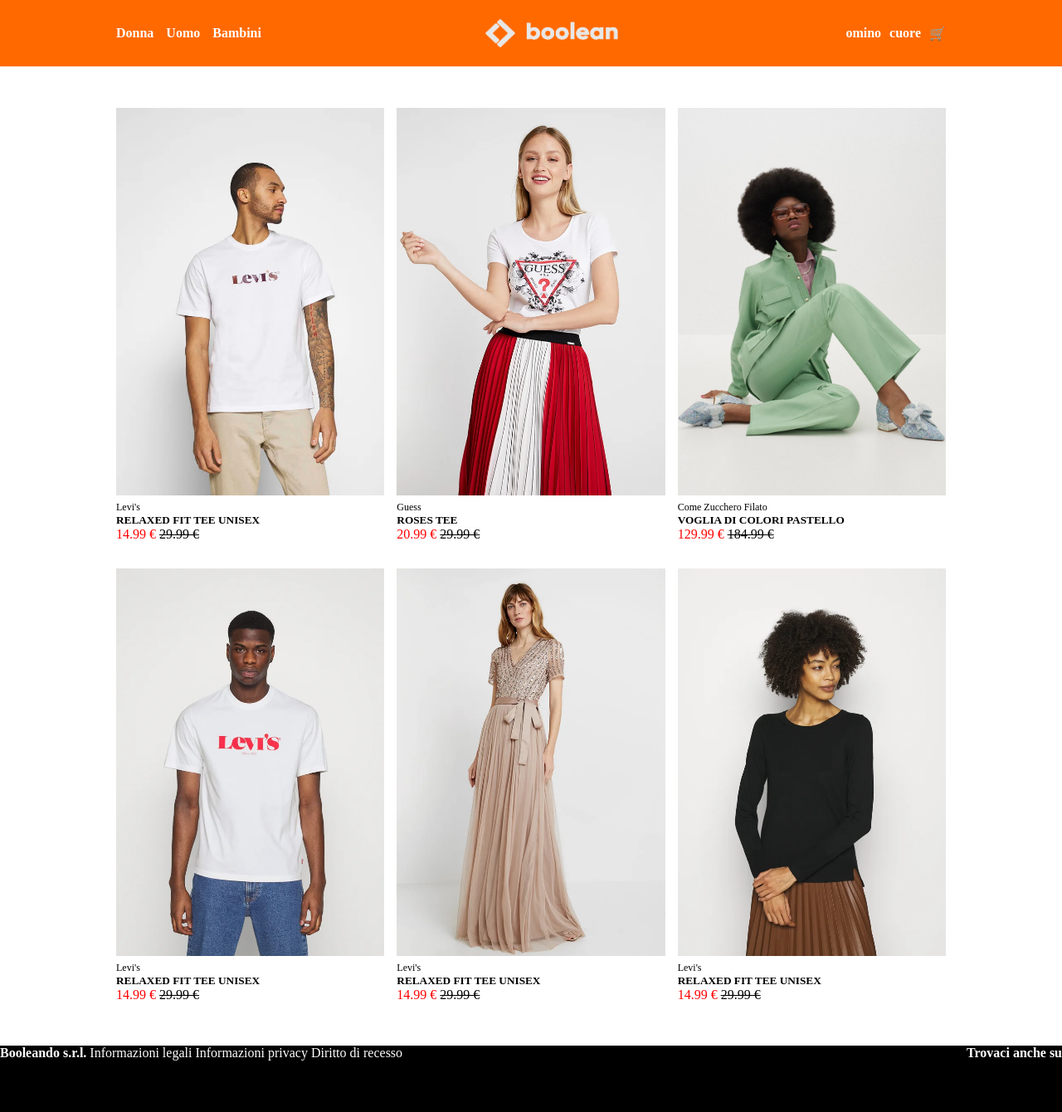
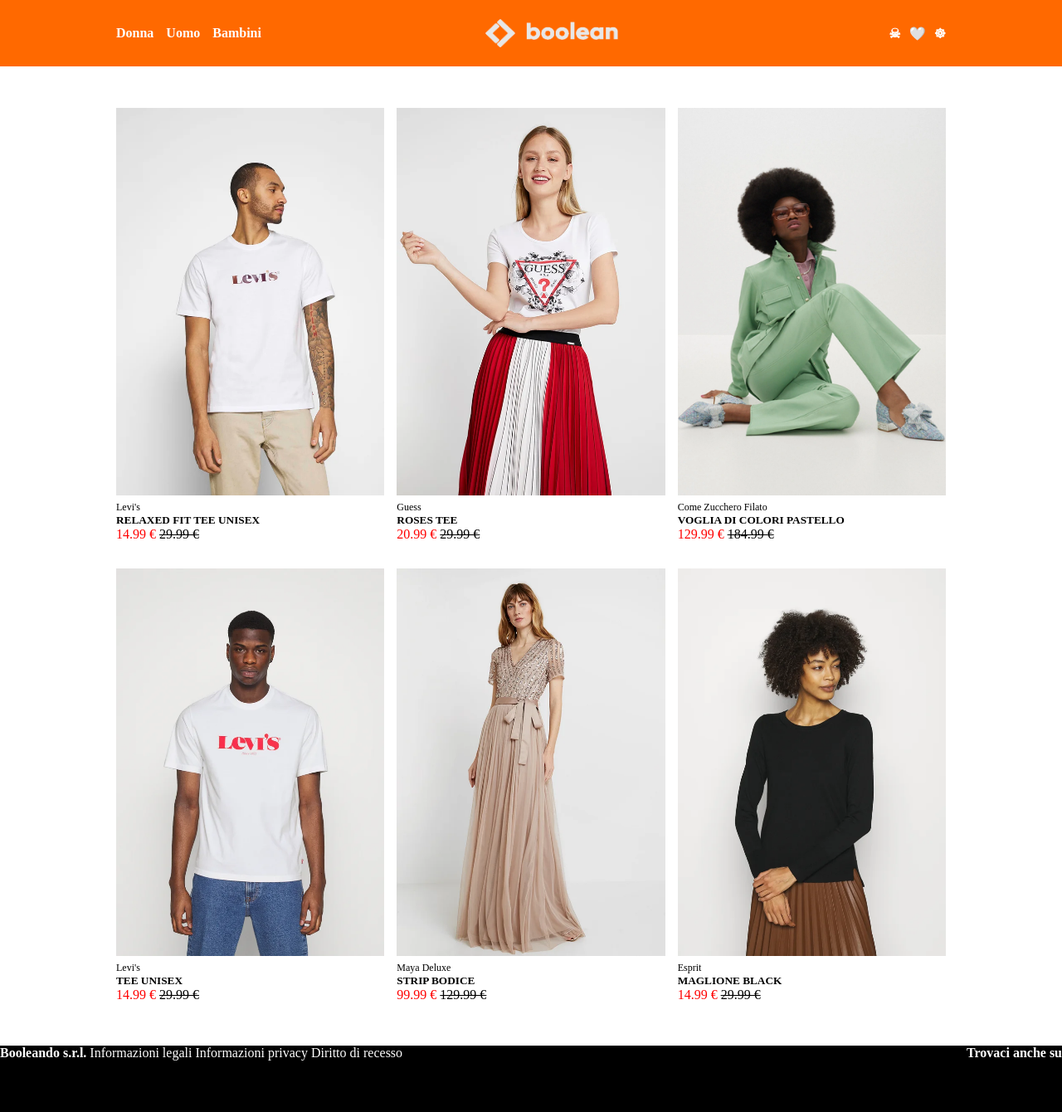
Before and after one commit to lucacappello79/html-css-boolando, a plain HTML site: page index.html in a window 1280 px wide. Shown: the whole page at 83% size. Drawn offline with Linux system fonts and the light colour scheme.

Commit message:
feat added entities

```diff
--- a/index.html
+++ b/index.html
@@ -26,9 +26,9 @@
                 </div>
 
                 <div class="login">
-                    <div id="sign-in"><a href="#">omino</a></div>
-                    <div id="bookmark"><a href="#">cuore</a></div>
-                    <div id="carrello"><a href="#">&#128722;</a></div>
+                    <div id="sign-in"><a href="#">&#9760;</a></div>
+                    <div id="bookmark"><a href="#">&#129293;</a></div>
+                    <div id="carrello"><a href="#">&#9784;</a></div>
                 </div>
             </div>
         </nav>
@@ -90,7 +90,7 @@
                         </div>
                         <div class="caption">
                             <span class="brand">Levi's</span>
-                            <h5>RELAXED FIT TEE UNISEX</h5>
+                            <h5>TEE UNISEX</h5>
                             <span class="discounted-price">14.99 €</span>
                             <span class="full-price">29.99 €</span>
                         </div>
@@ -103,10 +103,10 @@
                             <img src="img/5b.webp" alt="fnf">
                         </div>
                         <div class="caption">
-                            <span class="brand">Levi's</span>
-                            <h5>RELAXED FIT TEE UNISEX</h5>
-                            <span class="discounted-price">14.99 €</span>
-                            <span class="full-price">29.99 €</span>
+                            <span class="brand">Maya Deluxe</span>
+                            <h5>STRIP BODICE</h5>
+                            <span class="discounted-price">99.99 €</span>
+                            <span class="full-price">129.99 €</span>
                         </div>
                     </div>
                     <div class="card-main">
@@ -117,8 +117,8 @@
                             <img src="img/6b.webp" alt="fnf">
                         </div>
                         <div class="caption">
-                            <span class="brand">Levi's</span>
-                            <h5>RELAXED FIT TEE UNISEX</h5>
+                            <span class="brand">Esprit</span>
+                            <h5>MAGLIONE BLACK</h5>
                             <span class="discounted-price">14.99 €</span>
                             <span class="full-price">29.99 €</span>
                         </div>
```
